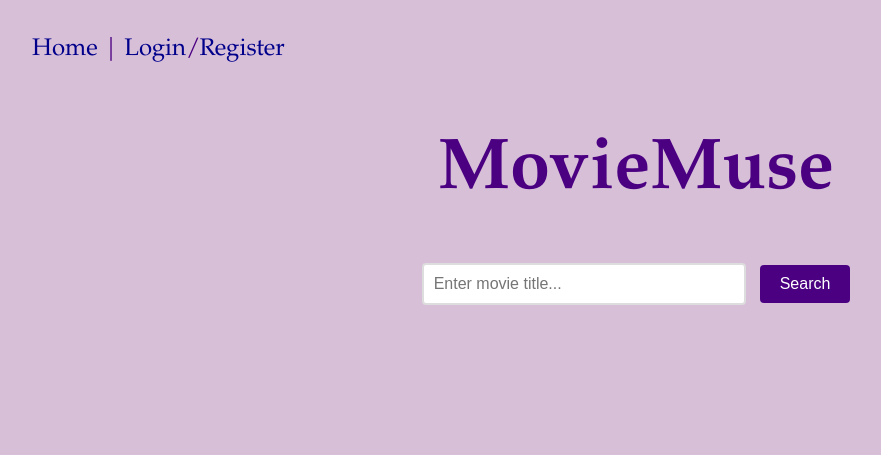
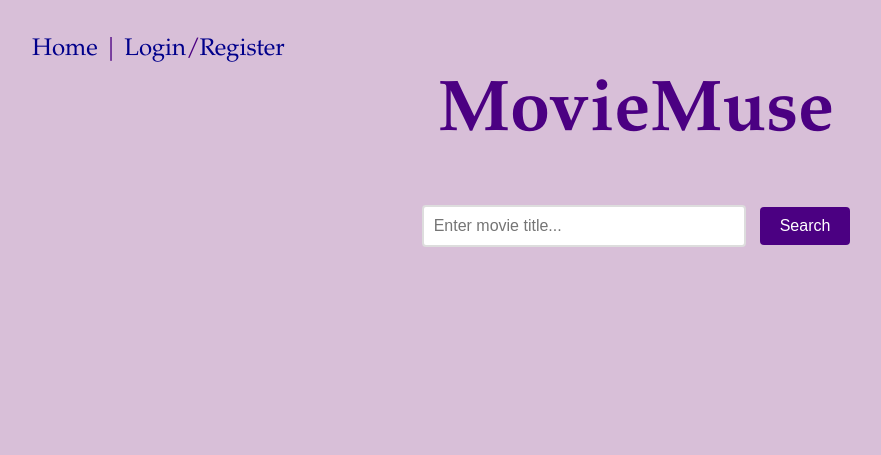
Before and after one commit to Enduge/MovieMuse, a Django app: page / in a window 1280 px wide. Shown: the top 455 px of the page, without its empty margins (4-885 px from the left). Run offline with Django 5.2, Linux system fonts and the light colour scheme.

Commit message:
Update style.css

```diff
--- a/mysite/static/css/style.css
+++ b/mysite/static/css/style.css
@@ -37,6 +37,7 @@ input {
 
 h1 {
     text-align: center;
+    margin-top: -10px;
     font-size: 72px
 }
 
```
